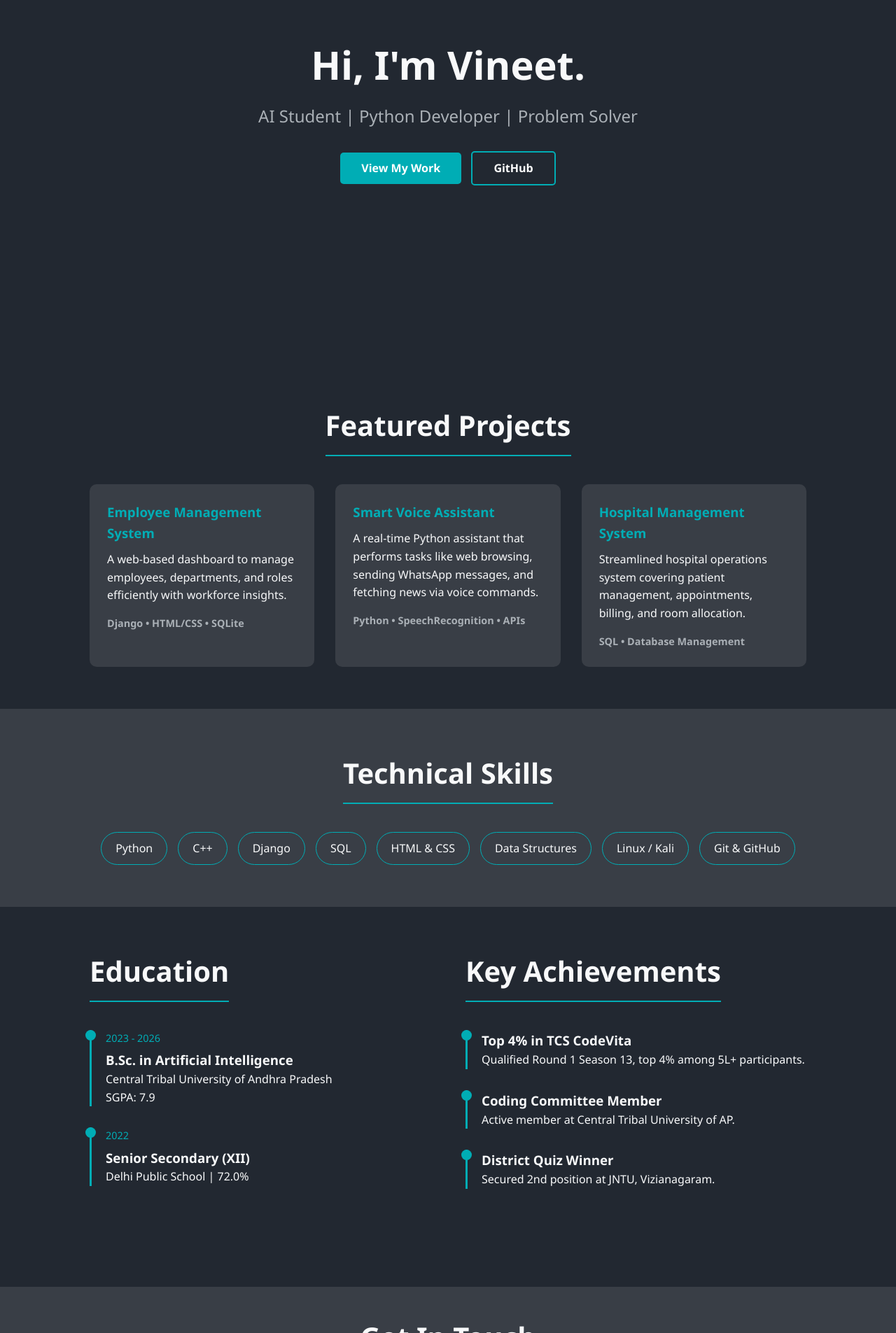
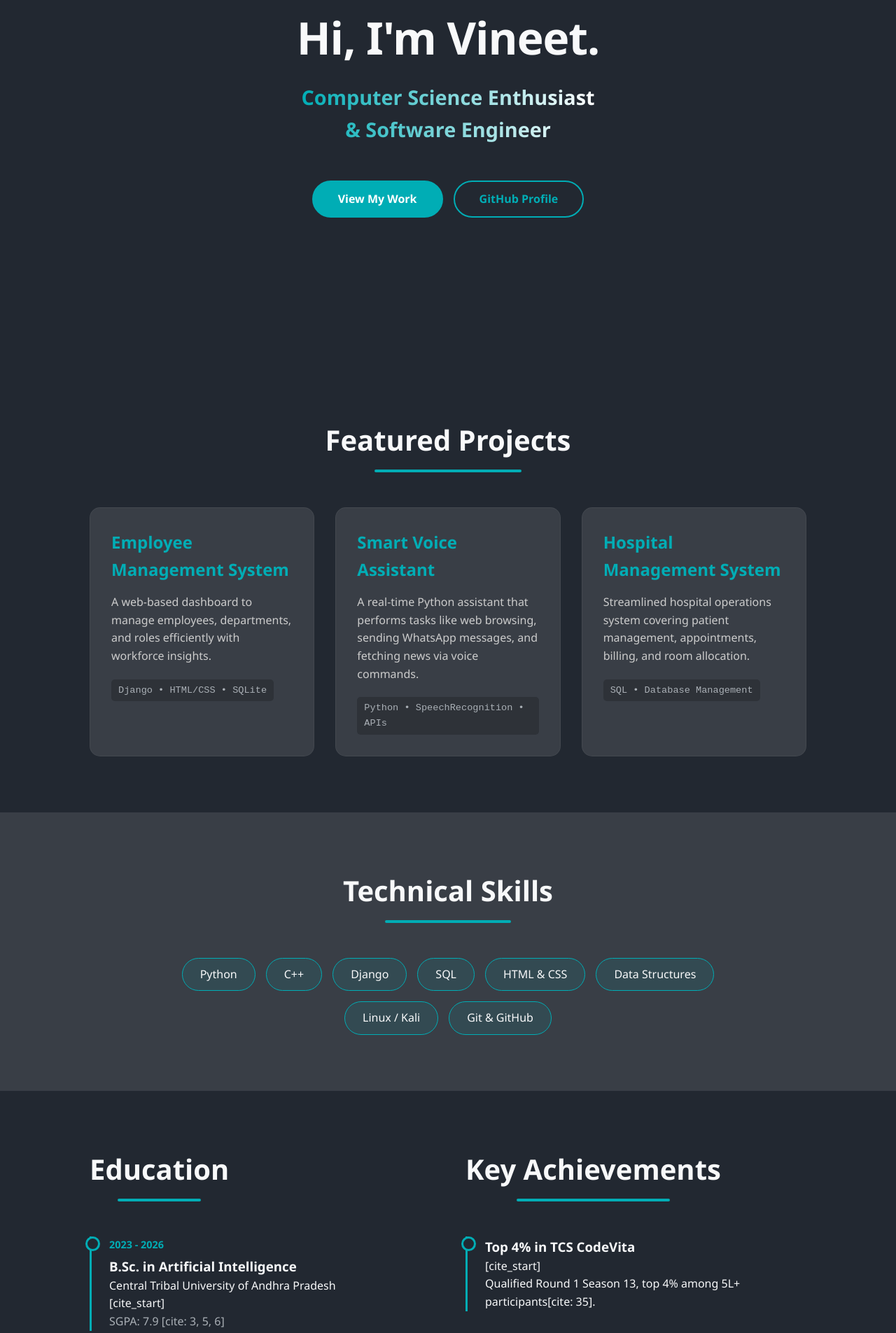
Before and after one commit to VineetKumar2004/portfolio, a plain HTML site: page index.html in a window 1280 px wide. Shown: the part 274-2179 px from the top of the page at 70% size. Drawn offline with Linux system fonts and the light colour scheme.

Commit message:
Update index.html

```diff
--- a/index.html
+++ b/index.html
@@ -3,7 +3,7 @@
 <head>
     <meta charset="UTF-8">
     <meta name="viewport" content="width=device-width, initial-scale=1.0">
-    <title>Vineet Kumar | AI & Software Engineer</title>
+    <title>Vineet Kumar | Software Engineer</title>
     <style>
         :root {
             --primary: #00ADB5;
@@ -21,6 +21,10 @@
             font-family: 'Segoe UI', Tahoma, Geneva, Verdana, sans-serif;
         }
 
+        html {
+            scroll-behavior: smooth;
+        }
+
         body {
             background-color: var(--dark);
             color: var(--text-main);
@@ -29,27 +33,30 @@
 
         /* Navigation */
         nav {
-            background: var(--gray);
+            background: rgba(57, 62, 70, 0.95);
             padding: 1rem 5%;
             position: sticky;
             top: 0;
             z-index: 1000;
+            backdrop-filter: blur(10px);
             display: flex;
             justify-content: space-between;
             align-items: center;
-            box-shadow: 0 2px 5px rgba(0,0,0,0.2);
+            border-bottom: 1px solid rgba(255,255,255,0.1);
         }
 
         .logo {
             font-size: 1.5rem;
             font-weight: bold;
             color: var(--primary);
+            letter-spacing: 1px;
         }
 
         .nav-links a {
             color: var(--text-main);
             text-decoration: none;
-            margin-left: 20px;
+            margin-left: 25px;
+            font-weight: 500;
             transition: color 0.3s;
         }
 
@@ -69,43 +76,97 @@
         }
 
         .hero h1 {
-            font-size: 3.5rem;
+            font-size: 4rem;
             margin-bottom: 10px;
+            font-weight: 800;
+            letter-spacing: -1px;
         }
 
-        .hero p {
-            font-size: 1.5rem;
-            color: var(--text-secondary);
-            margin-bottom: 30px;
+        /* NEW ATTRACTIVE TEXT STYLE */
+        .hero-subtitle {
+            font-size: 1.8rem;
+            font-weight: 600;
+            margin-bottom: 40px;
+
+            /* Gradient Text Effect */
+            background: linear-gradient(90deg, #00ADB5, #ffffff);
+            -webkit-background-clip: text;
+            -webkit-text-fill-color: transparent;
+            background-clip: text;
+
+            /* Animation */
+            opacity: 0;
+            animation: fadeInUp 1.5s ease-out forwards;
+        }
+
+        @keyframes fadeInUp {
+            from {
+                opacity: 0;
+                transform: translateY(20px);
+            }
+            to {
+                opacity: 1;
+                transform: translateY(0);
+            }
+        }
+
+        .btn-container {
+            display: flex;
+            gap: 15px;
+            margin-top: 10px;
         }
 
         .btn {
             display: inline-block;
             background: var(--primary);
             color: #fff;
-            padding: 10px 30px;
+            padding: 12px 35px;
             text-decoration: none;
-            border-radius: 5px;
-            transition: background 0.3s;
+            border-radius: 50px;
+            transition: all 0.3s;
             font-weight: bold;
+            border: 2px solid var(--primary);
         }
 
         .btn:hover {
             background: #007f85;
+            border-color: #007f85;
+            transform: translateY(-2px);
+            box-shadow: 0 5px 15px rgba(0, 173, 181, 0.4);
+        }
+
+        .btn-outline {
+            background: transparent;
+            border: 2px solid var(--primary);
+            color: var(--primary);
+        }
+
+        .btn-outline:hover {
+            background: var(--primary);
+            color: white;
         }
 
         /* Sections General */
         section {
-            padding: 60px 10%;
+            padding: 80px 10%;
         }
 
         h2 {
             font-size: 2.5rem;
-            margin-bottom: 40px;
+            margin-bottom: 50px;
             text-align: center;
-            border-bottom: 2px solid var(--primary);
+            position: relative;
             display: inline-block;
-            padding-bottom: 10px;
+        }
+
+        h2::after {
+            content: '';
+            display: block;
+            width: 60%;
+            height: 4px;
+            background: var(--primary);
+            margin: 10px auto 0;
+            border-radius: 2px;
         }
 
         .section-title-container {
@@ -115,31 +176,43 @@
         /* Projects Grid */
         .project-grid {
             display: grid;
-            grid-template-columns: repeat(auto-fit, minmax(300px, 1fr));
+            grid-template-columns: repeat(auto-fit, minmax(320px, 1fr));
             gap: 30px;
         }
 
         .card {
             background: var(--gray);
-            padding: 25px;
-            border-radius: 10px;
-            transition: transform 0.3s;
+            padding: 30px;
+            border-radius: 15px;
+            transition: transform 0.3s, box-shadow 0.3s;
+            border: 1px solid rgba(255,255,255,0.05);
         }
 
         .card:hover {
-            transform: translateY(-5px);
+            transform: translateY(-7px);
+            box-shadow: 0 10px 20px rgba(0,0,0,0.3);
+            border-color: var(--primary);
         }
 
         .card h3 {
             color: var(--primary);
-            margin-bottom: 10px;
+            font-size: 1.5rem;
+            margin-bottom: 15px;
+        }
+
+        .card p {
+            color: #ccc;
+            margin-bottom: 20px;
         }
 
         .card .tech-stack {
-            font-size: 0.9rem;
+            font-size: 0.85rem;
             color: var(--text-secondary);
-            margin-top: 15px;
-            font-weight: bold;
+            font-family: monospace;
+            background: rgba(0,0,0,0.2);
+            padding: 5px 10px;
+            border-radius: 5px;
+            display: inline-block;
         }
 
         /* Skills */
@@ -148,20 +221,31 @@
             flex-wrap: wrap;
             justify-content: center;
             gap: 15px;
+            max-width: 800px;
+            margin: 0 auto;
         }
 
         .skill-tag {
-            background: var(--gray);
+            background: rgba(0, 173, 181, 0.1);
             border: 1px solid var(--primary);
-            padding: 10px 20px;
-            border-radius: 25px;
+            color: var(--text-main);
+            padding: 10px 25px;
+            border-radius: 50px;
+            font-weight: 500;
+            transition: all 0.3s;
+        }
+
+        .skill-tag:hover {
+            background: var(--primary);
+            color: white;
+            cursor: default;
         }
 
         /* Education & Achievements Timeline style */
         .timeline-item {
             border-left: 3px solid var(--primary);
-            padding-left: 20px;
-            margin-bottom: 30px;
+            padding-left: 25px;
+            margin-bottom: 40px;
             position: relative;
         }
 
@@ -169,7 +253,8 @@
             content: '';
             width: 15px;
             height: 15px;
-            background: var(--primary);
+            background: var(--dark);
+            border: 3px solid var(--primary);
             border-radius: 50%;
             position: absolute;
             left: -9px;
@@ -180,43 +265,52 @@
             font-size: 0.9rem;
             color: var(--primary);
             margin-bottom: 5px;
+            font-weight: bold;
+            text-transform: uppercase;
         }
 
         /* Contact Footer */
         footer {
-            background: var(--gray);
+            background: #1a1d24;
             text-align: center;
-            padding: 40px;
+            padding: 60px 20px;
             margin-top: 50px;
+            border-top: 1px solid var(--gray);
         }
 
         .social-links {
-            margin-top: 25px;
+            margin-top: 30px;
             display: flex;
             justify-content: center;
             flex-wrap: wrap;
-            gap: 20px;
+            gap: 15px;
         }
 
         .social-links a {
-            color: var(--light);
+            color: var(--text-main);
             text-decoration: none;
-            font-size: 1.1rem;
-            border: 1px solid var(--primary);
-            padding: 8px 16px;
-            border-radius: 5px;
+            font-size: 1rem;
+            border: 1px solid var(--gray);
+            padding: 10px 20px;
+            border-radius: 8px;
             transition: all 0.3s;
+            background: var(--gray);
         }
 
         .social-links a:hover {
             background: var(--primary);
+            border-color: var(--primary);
             color: white;
+            transform: translateY(-3px);
         }
 
         /* Responsive */
         @media (max-width: 768px) {
-            .hero h1 { font-size: 2.5rem; }
-            .nav-links { display: none; } /* Simplified for mobile */
+            .hero h1 { font-size: 2.8rem; }
+            .hero-subtitle { font-size: 1.4rem; }
+            .nav-links { display: none; }
+            .btn-container { flex-direction: column; width: 100%; }
+            .btn { width: 100%; text-align: center; }
         }
     </style>
 </head>
@@ -235,10 +329,12 @@
 
     <header class="hero" id="about">
         <h1>Hi, I'm Vineet.</h1>
-        <p>AI Student | Python Developer | Problem Solver</p>
-        <div>
+
+        <p class="hero-subtitle">Computer Science Enthusiast <br> & Software Engineer</p>
+
+        <div class="btn-container">
             <a href="#projects" class="btn">View My Work</a>
-            <a href="https://github.com/VineetKumar2004" target="_blank" class="btn" style="background:transparent; border: 2px solid var(--primary); margin-left:10px;">GitHub</a>
+            <a href="https://github.com/VineetKumar2004" target="_blank" class="btn btn-outline">GitHub Profile</a>
         </div>
     </header>
 
@@ -290,7 +386,7 @@
                     <div class="timeline-date">2023 - 2026</div>
                     <h3>B.Sc. in Artificial Intelligence</h3>
                     <p>Central Tribal University of Andhra Pradesh</p>
-                    <p>SGPA: 7.9</p>
+                    [cite_start]<p style="color: var(--text-secondary);">SGPA: 7.9 [cite: 3, 5, 6]</p>
                 </div>
                 <div class="timeline-item">
                     <div class="timeline-date">2022</div>
@@ -303,15 +399,15 @@
                 <h2>Key Achievements</h2>
                 <div class="timeline-item">
                     <h3>Top 4% in TCS CodeVita</h3>
-                    <p>Qualified Round 1 Season 13, top 4% among 5L+ participants.</p>
+                    [cite_start]<p>Qualified Round 1 Season 13, top 4% among 5L+ participants[cite: 35].</p>
                 </div>
                 <div class="timeline-item">
                     <h3>Coding Committee Member</h3>
-                    <p>Active member at Central Tribal University of AP.</p>
+                    [cite_start]<p>Active member at Central Tribal University of AP[cite: 36].</p>
                 </div>
                 <div class="timeline-item">
                     <h3>District Quiz Winner</h3>
-                    <p>Secured 2nd position at JNTU, Vizianagaram.</p>
+                    [cite_start]<p>Secured 2nd position at JNTU, Vizianagaram[cite: 39].</p>
                 </div>
             </div>
 
@@ -320,8 +416,8 @@
 
     <footer id="contact">
         <h2>Get In Touch</h2>
-        <p>Currently open for internships and projects.</p>
-        <p>📧 vineet6645@gmail.com | 📞 +91-9523235948</p>
+        <p style="color: var(--text-secondary); margin-bottom: 20px;">Currently open for internships and projects.</p>
+        <p style="font-size: 1.1rem;">📧 vineet6645@gmail.com | 📞 +91-9523235948</p>
 
         <div class="social-links">
             <a href="https://github.com/VineetKumar2004" target="_blank">GitHub</a>
@@ -331,7 +427,7 @@
             <a href="#" target="_blank">LinkedIn</a>
         </div>
         <br>
-        <p style="font-size: 0.8rem; color: gray;">© 2025 Vineet Kumar</p>
+        <p style="font-size: 0.8rem; color: gray; margin-top: 30px;">© 2025 Vineet Kumar</p>
     </footer>
 
 </body>
```
